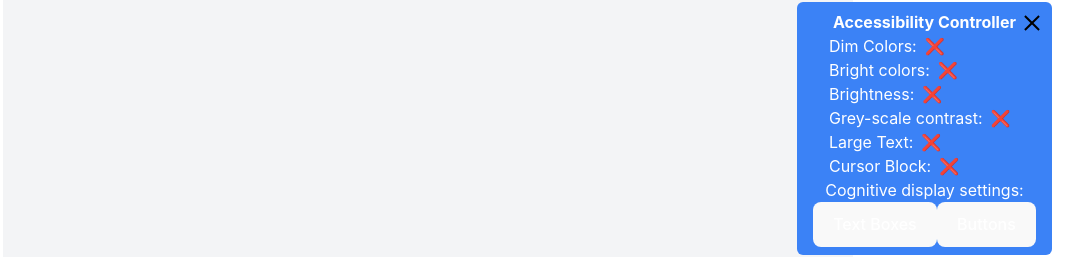
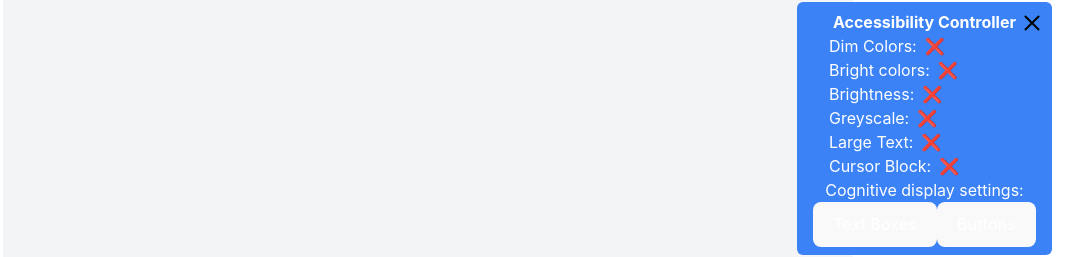
Before and after one commit to BP-2/OpenWebAY, a React (Vite) app: page / in a window 1280 px wide. Both pictures are taken after a click on the button "Open Accessibility Controller". Shown: the part 529-786 px from the top of the page, without its empty margins (212-1280 px from the left). Built offline with nearby package versions, Linux system fonts and the light colour scheme.

Commit message:
Spelling

```diff
--- a/src/Components/ColorDimmer.jsx
+++ b/src/Components/ColorDimmer.jsx
@@ -137,7 +137,7 @@ const ColorDimmer = ({ showCursorBlock, setShowCursorBlock, cursorPosition, setC
 
       </label>
       <label htmlFor="greyColors" className="flex items-center cursor-pointer ml-4">
-      <span className="mr-2">Grey-scale contrast:</span>
+      <span className="mr-2">Greyscale:</span>
       <input
         type="checkbox"
         id="greyColors"
```
